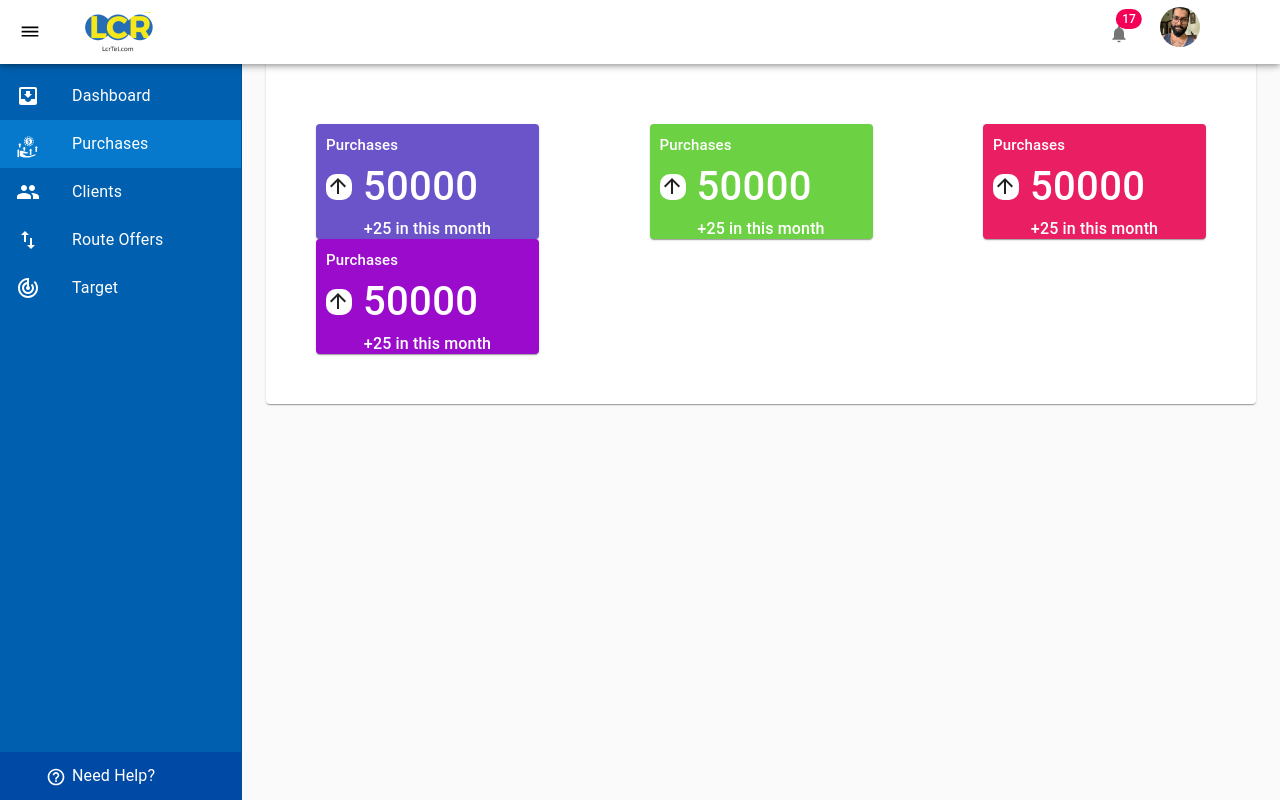
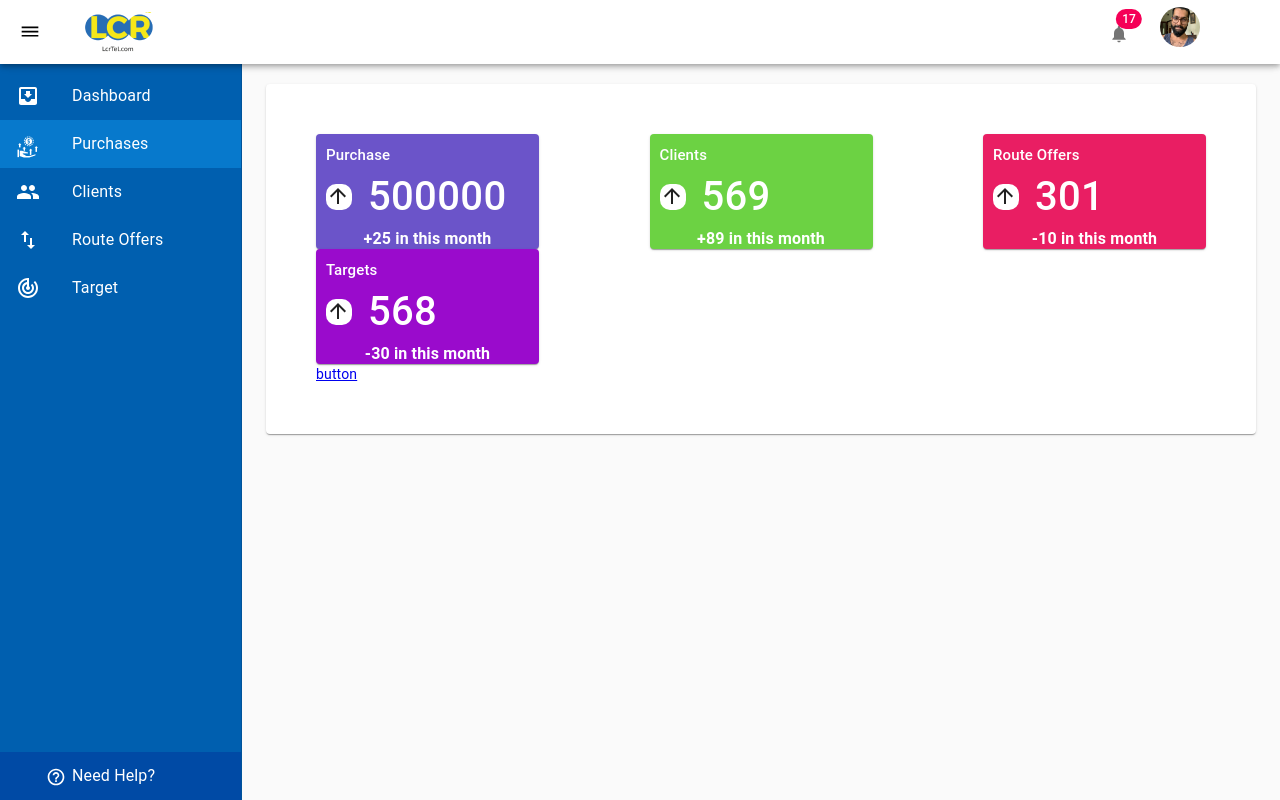
Before and after one commit to ahmd199106/LCR-TELECOM-CRM-application, a React (Create React App) app: page / in a window 1280 px wide. Built offline with nearby package versions, Linux system fonts and the light colour scheme.

Commit message:
minor changes

```diff
--- a/src/App.js
+++ b/src/App.js
@@ -26,21 +26,21 @@ function App() {
   const classes = useStyles();
 
   return (
-    <Router>
+
       <div className={classes.root}>
         <MainNavBar />
         <MainDrawer />
         <main className={classes.content}>
           <Switch>
             <Route exact path="/" component={Purchase_dashboard} />
-            <Route path="/purchaselist" component={Purchase_List} />
-            <Route path="/createpurchase" component={Create_Purchase} />
-            <Route path="/purchasedetails" component={Purchase_Details} />
+            <Route exact path="/Purchase_List" component={Purchase_List} />
+            <Route exact path="/Create_Purchase" component={Create_Purchase} />
+            <Route exact path="/Purchase_Details" component={Purchase_Details} />
             <Route component={Error} />
           </Switch>
         </main>
       </div>
-    </Router>
+
   );
 }
 
--- a/src/pages/components/cards/dashboard_cout.js
+++ b/src/pages/components/cards/dashboard_cout.js
@@ -2,7 +2,7 @@ import React from 'react';
 
 import { Paper, Grid, Typography } from '@material-ui/core';
 import ArrowUpwardIcon from '@material-ui/icons/ArrowUpward';
-const Dashboard_count = ({ color }) => {
+const Dashboard_count = ({ color,name,value,percentage }) => {
   return (
     <Paper
       style={{
@@ -21,7 +21,7 @@ const Dashboard_count = ({ color }) => {
             fontFamily: 'roboto',
           }}
         >
-          Purchases
+          {name}
         </Typography>
       </Grid>
       <Grid
@@ -52,27 +52,26 @@ const Dashboard_count = ({ color }) => {
         &nbsp; &nbsp;
         <Typography
           style={{
+            marginLeft: 5,
             fontWeight: 500,
             fontSize: 40,
             fontFamily: 'roboto',
             color: 'white',
           }}
         >
-          50000
+          {value}
         </Typography>
       </Grid>
-      <Grid xs={12} item style={{ display: 'flex', justifyContent: 'center' }}>
+      <Grid xs={12} container item  justify = 'center' >
         <Typography
           style={{
-            fontWeight: 500,
+            fontWeight: 700,
             fontSize: '12',
             fontFamily: 'roboto',
             color: 'white',
             paddingBottom: 5,
           }}
-        >
-          +25 in this month
-        </Typography>
+        >{percentage} in this month</Typography>
       </Grid>
     </Paper>
   );
--- a/src/pages/purchase_create.js
+++ b/src/pages/purchase_create.js
@@ -239,7 +239,7 @@ export default function Form() {
               >
                 Cancel
               </Button>
-              <Link to="/purchasedetails">
+              <Link to="/Purchase_Details">
                 <Button
                   variant="contained"
                   color="primary"
--- a/src/pages/purchase_dashboard.js
+++ b/src/pages/purchase_dashboard.js
@@ -1,28 +1,34 @@
 import React from 'react';
-
+import MainNavBar from '../pages/components/MainNavBar';
+import MainDrawer from '../pages/components/MainDrawer';
+import { Link } from 'react-router-dom';
 import { Paper, Typography, Grid } from '@material-ui/core';
 import Dashboard_card from './components/cards/dashboard_cout';
+// import ArrowUpwardIcon from '@material-ui/icons/ArrowUpward';
+// import ArrowDownwardIcon from '@material-ui/icons/ArrowDownward';
+
+//   const UpwardIcon = () => { return (<ArrowUpwardIcon size="small" />) };
+// const DownwardIcon = () => <ArrowDownwardIcon size="small" style={{color: 'red'}}/>;
 
 const Purchase_dashboard = () => {
   return (
       <Paper
         style={{
-        paddingTop: 100,
-        paddingLeft: 50,
-        paddingBottom: 50,
-        paddingRight: 50,
+          marginTop: 60,
+          padding: 50,
         }}
       >
         <Grid
           xs={12}
           container
-        style={{ display: 'flex', justifyContent: 'space-between' }}
+          justify = 'space-between'
         >
-        <Dashboard_card color="#6B54C9" />
-        <Dashboard_card color="#6CD243" />
-        <Dashboard_card color="#E91E63" />
-        <Dashboard_card color="#9A0BCC" />
+          <Dashboard_card color="#6B54C9"  name="Purchase" value="500000" percentage="+25"/>
+          <Dashboard_card color="#6CD243"  name="Clients" value="569" percentage="+89" />
+          <Dashboard_card color="#E91E63"  name="Route Offers" value="301" percentage="-10"/>
+          <Dashboard_card color="#9A0BCC"  name="Targets" value="568" percentage="-30"/>
         </Grid>
+        <Link to="/Purchase_List" >button</Link>
       </Paper>
   );
 };
--- a/src/pages/purchase_list.js
+++ b/src/pages/purchase_list.js
@@ -5,23 +5,26 @@ import {
   Toolbar,
   Grid,
   Button,
+  List,
 } from '@material-ui/core';
 import Breadcrumb from './components/breadcrumbs';
 import AddIcon from '@material-ui/icons/Add';
 import { Link } from 'react-router-dom';
 import { bootStrapButton, someStyles } from './assets/styles/purchase_list';
 import Purchaselist_Table from './components/tables/purchase_list';
+import MainNavBar from '../pages/components/MainDrawer';
+import MainDrawer from '../pages/components/MainDrawer';
+
 
 const BootstrapButton = withStyles({
   root: bootStrapButton,
 })(Button);
 
 const useStyles = makeStyles((theme) => someStyles(theme));
-export default function Purchasetable() {
+export default function Purchase_List () {
   const classes = useStyles();
 
   return (
-    <>
       <div>
         <Toolbar className={classes.mainToolbar}>
           <Grid container style={{ width: '100%' }}>
@@ -36,7 +39,7 @@ export default function Purchasetable() {
               justify="flex-start"
             >
               <Grid item xs={4} align="right">
-                <Link to="/createpurchase">
+                <Link to="/Create_Purchase">
                   <BootstrapButton
                     variant="contained"
                     color="primary"
@@ -53,6 +56,5 @@ export default function Purchasetable() {
           </Grid>
         </Toolbar>
       </div>
-    </>
   );
 }
```
Also changed, not shown: src/pages/components/breadcrumbsTest.js (added, +37 -0 lines), 1 other file (tests, documents, lock files or other folders). Lines whose indentation alone changed are shown as unchanged.
